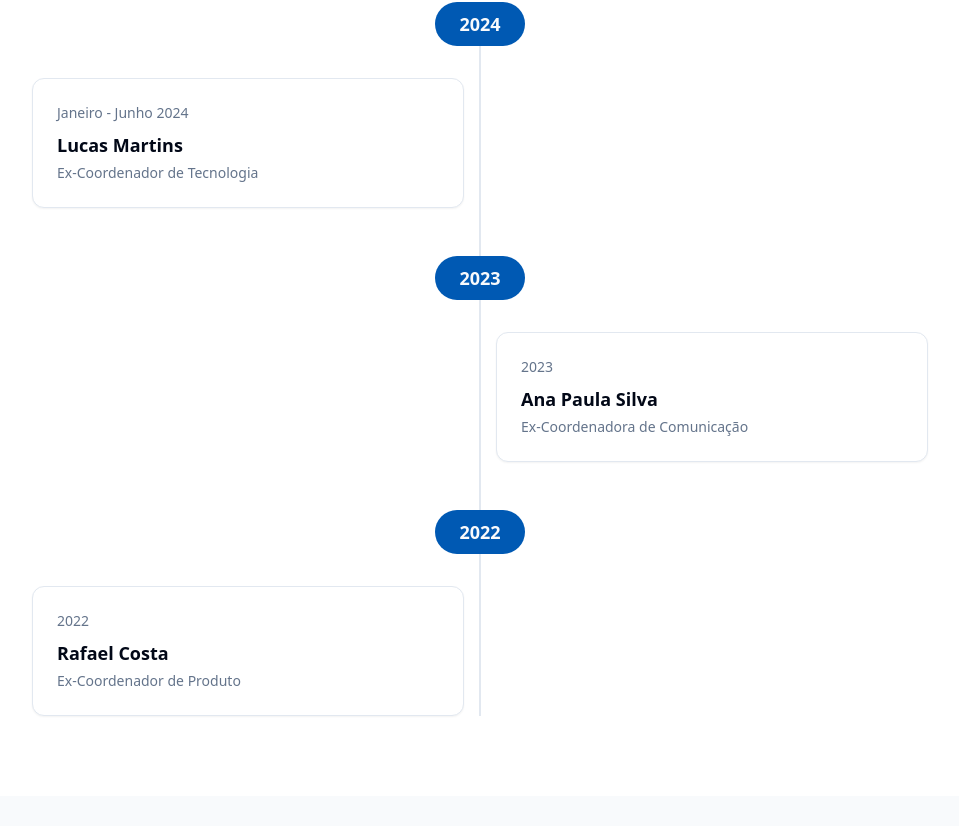
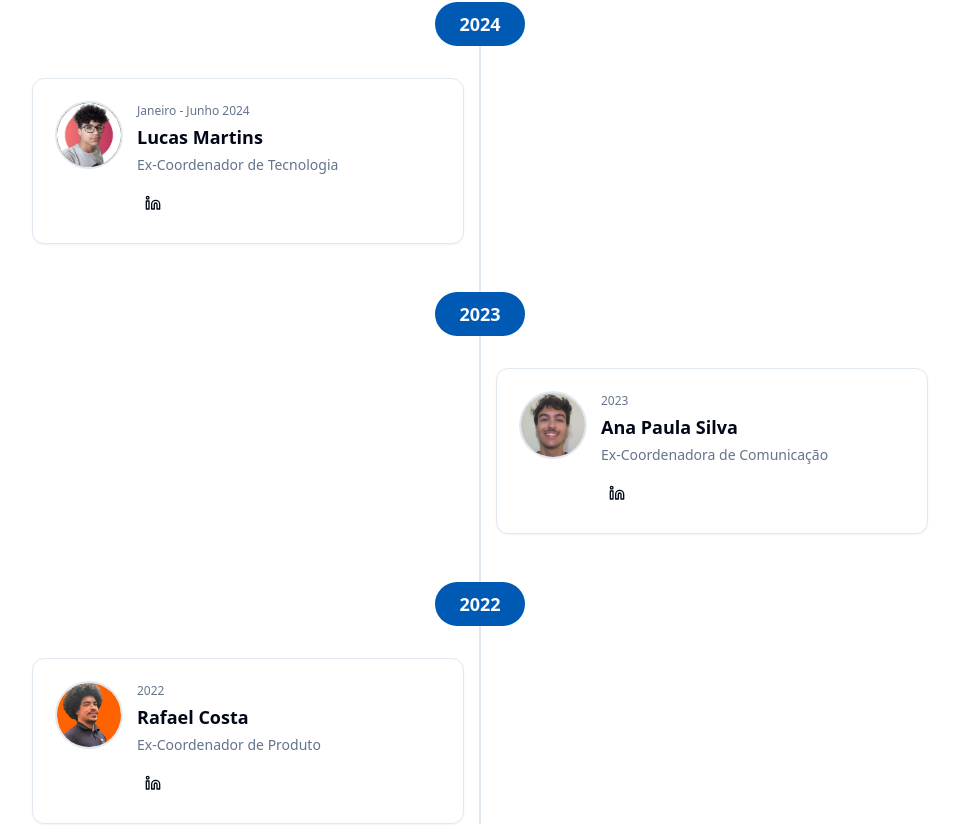
Before and after one commit to instituto-nexus/landing-page-nexus, a React (Vite) app: page /members in a window 1280 px wide. Shown: the part 1201-2027 px from the top of the page, without its empty margins (160-1119 px from the left). Built offline with nearby package versions, Linux system fonts and the light colour scheme.

Commit message:
feat: Add photos and LinkedIn links to former members

```diff
--- a/src/pages/Members.tsx
+++ b/src/pages/Members.tsx
@@ -161,15 +161,28 @@ export default function Members() {
                   </div>
                 </div>
                 <div className="grid md:grid-cols-2 gap-8">
-                  <Card className="border-border bg-card">
+                  <Card className="border-border bg-card hover:shadow-lg transition-all duration-300">
                     <CardContent className="p-6">
-                      <p className="text-muted-foreground text-sm mb-2">Janeiro - Junho 2024</p>
+                      <div className="flex items-start gap-4">
+                        <Avatar className="w-16 h-16 ring-2 ring-border">
+                          <AvatarImage src="/members/profile-picture-mateus.jpeg" alt="Lucas Martins" />
+                          <AvatarFallback className="bg-muted text-muted-foreground">LM</AvatarFallback>
+                        </Avatar>
+                        <div className="flex-1">
+                          <p className="text-muted-foreground text-xs mb-1">Janeiro - Junho 2024</p>
                           <h3 className="font-semibold text-lg text-card-foreground mb-1">
                             Lucas Martins
                           </h3>
-                      <p className="text-muted-foreground text-sm">
+                          <p className="text-muted-foreground text-sm mb-3">
                             Ex-Coordenador de Tecnologia
                           </p>
+                          <Button variant="ghost" size="icon" className="h-8 w-8" asChild>
+                            <a href="#" target="_blank" rel="noopener noreferrer">
+                              <Linkedin className="h-4 w-4" />
+                            </a>
+                          </Button>
+                        </div>
+                      </div>
                     </CardContent>
                   </Card>
                   <div className="hidden md:block"></div>
@@ -185,15 +198,28 @@ export default function Members() {
                 </div>
                 <div className="grid md:grid-cols-2 gap-8">
                   <div className="hidden md:block"></div>
-                  <Card className="border-border bg-card">
+                  <Card className="border-border bg-card hover:shadow-lg transition-all duration-300">
                     <CardContent className="p-6">
-                      <p className="text-muted-foreground text-sm mb-2">2023</p>
+                      <div className="flex items-start gap-4">
+                        <Avatar className="w-16 h-16 ring-2 ring-border">
+                          <AvatarImage src="/members/profile-picture-nicolas.jpeg" alt="Ana Paula Silva" />
+                          <AvatarFallback className="bg-muted text-muted-foreground">AS</AvatarFallback>
+                        </Avatar>
+                        <div className="flex-1">
+                          <p className="text-muted-foreground text-xs mb-1">2023</p>
                           <h3 className="font-semibold text-lg text-card-foreground mb-1">
                             Ana Paula Silva
                           </h3>
-                      <p className="text-muted-foreground text-sm">
+                          <p className="text-muted-foreground text-sm mb-3">
                             Ex-Coordenadora de Comunicação
                           </p>
+                          <Button variant="ghost" size="icon" className="h-8 w-8" asChild>
+                            <a href="#" target="_blank" rel="noopener noreferrer">
+                              <Linkedin className="h-4 w-4" />
+                            </a>
+                          </Button>
+                        </div>
+                      </div>
                     </CardContent>
                   </Card>
                 </div>
@@ -207,15 +233,28 @@ export default function Members() {
                   </div>
                 </div>
                 <div className="grid md:grid-cols-2 gap-8">
-                  <Card className="border-border bg-card">
+                  <Card className="border-border bg-card hover:shadow-lg transition-all duration-300">
                     <CardContent className="p-6">
-                      <p className="text-muted-foreground text-sm mb-2">2022</p>
+                      <div className="flex items-start gap-4">
+                        <Avatar className="w-16 h-16 ring-2 ring-border">
+                          <AvatarImage src="/members/profile-picture-igor.jpeg" alt="Rafael Costa" />
+                          <AvatarFallback className="bg-muted text-muted-foreground">RC</AvatarFallback>
+                        </Avatar>
+                        <div className="flex-1">
+                          <p className="text-muted-foreground text-xs mb-1">2022</p>
                           <h3 className="font-semibold text-lg text-card-foreground mb-1">
                             Rafael Costa
                           </h3>
-                      <p className="text-muted-foreground text-sm">
+                          <p className="text-muted-foreground text-sm mb-3">
                             Ex-Coordenador de Produto
                           </p>
+                          <Button variant="ghost" size="icon" className="h-8 w-8" asChild>
+                            <a href="#" target="_blank" rel="noopener noreferrer">
+                              <Linkedin className="h-4 w-4" />
+                            </a>
+                          </Button>
+                        </div>
+                      </div>
                     </CardContent>
                   </Card>
                   <div className="hidden md:block"></div>
```
Lines whose indentation alone changed are shown as unchanged.
